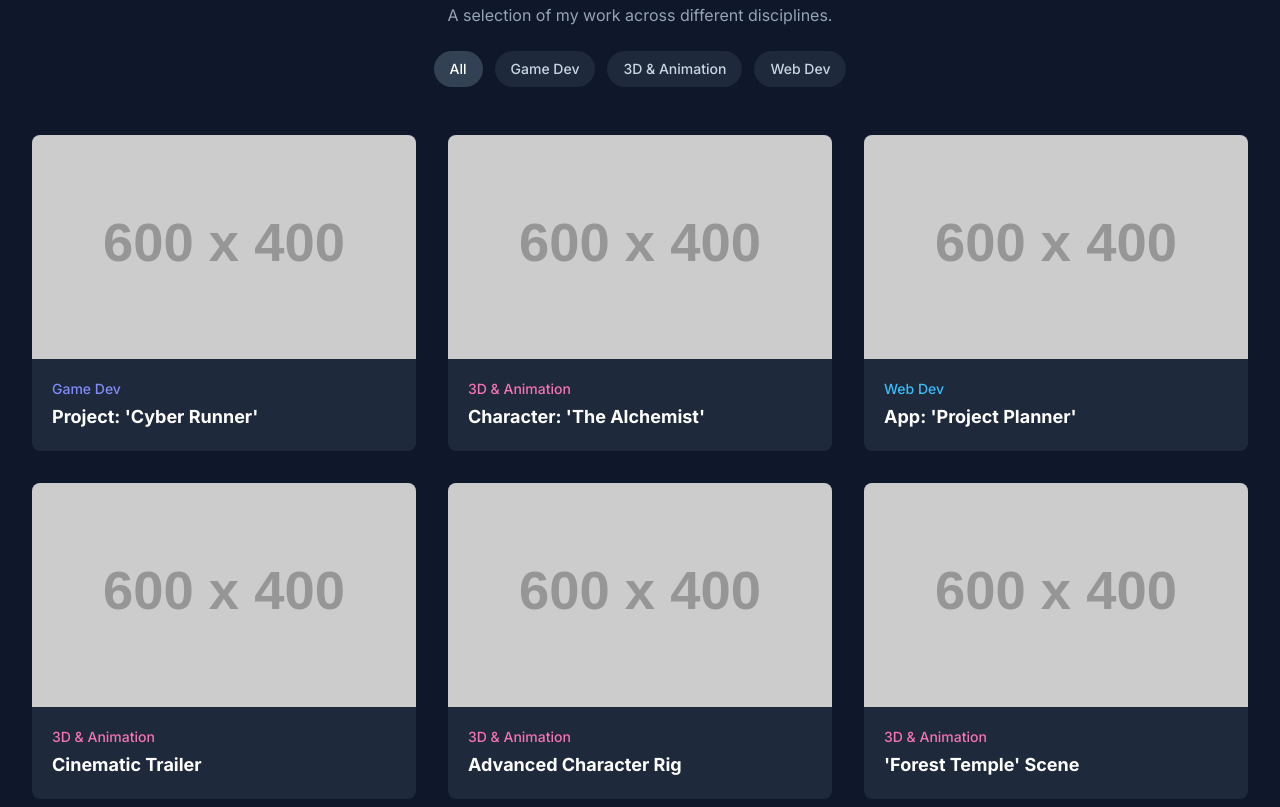
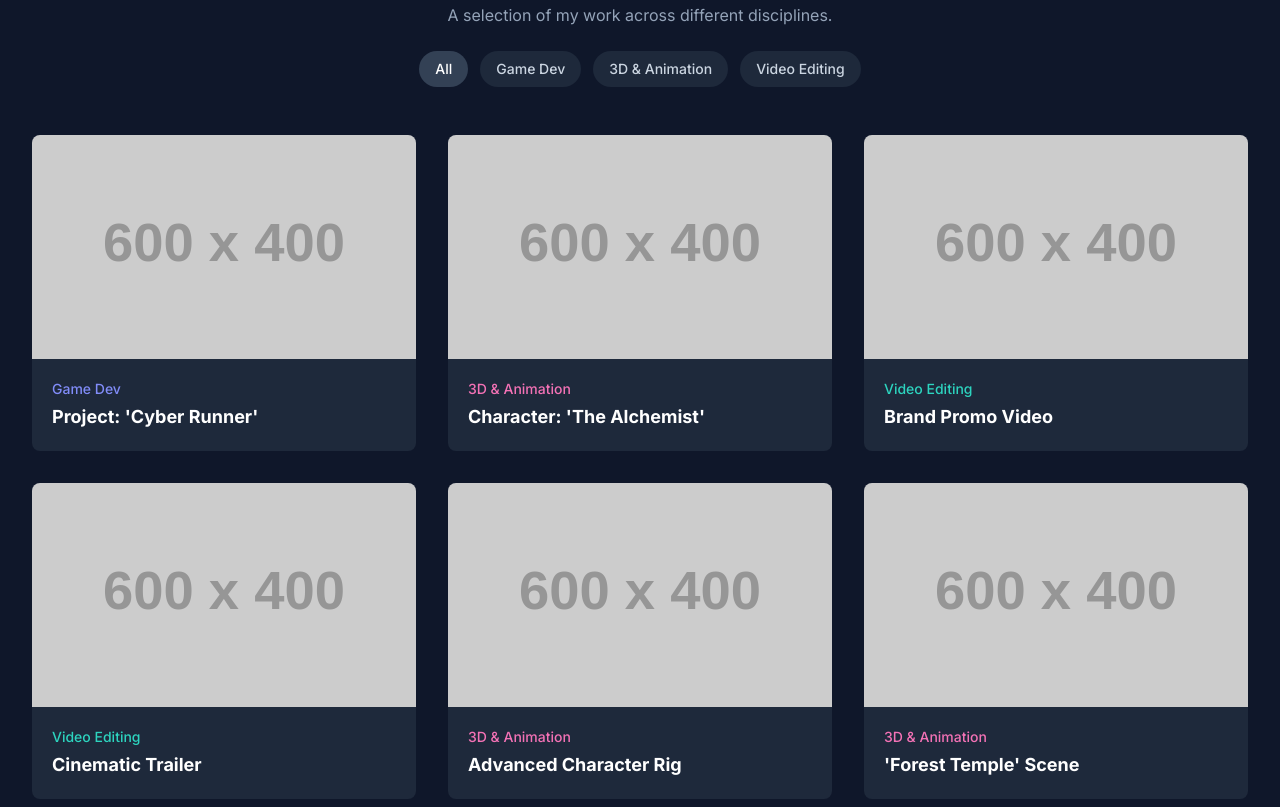
Before and after one commit to DammyBot/portfolio_updated, a plain HTML site: page index.html in a window 1280 px wide. Shown: the part 1373-2180 px from the top of the page. Drawn offline with nearby package versions, Linux system fonts and the light colour scheme; placeholder pictures from the web are drawn by us.

Commit message:
minor updates, just to add my links and projects

```diff
--- a/index.html
+++ b/index.html
@@ -105,9 +105,9 @@
                     <button data-category="3D & Animation"
                         class="filter-btn bg-slate-800 text-slate-300 text-sm font-medium py-2 px-4 rounded-full hover:bg-indigo-600 hover:text-white transition-colors">3D
                         & Animation</button>
-                    <button data-category="Web Dev"
-                        class="filter-btn bg-slate-800 text-slate-300 text-sm font-medium py-2 px-4 rounded-full hover:bg-indigo-600 hover:text-white transition-colors">Web
-                        Dev</button>
+                    <button data-category="Video Editing"
+                        class="filter-btn bg-slate-800 text-slate-300 text-sm font-medium py-2 px-4 rounded-full hover:bg-indigo-600 hover:text-white transition-colors">Video
+                        Editing</button>
                 </div>
             </div>
 
@@ -143,9 +143,9 @@
                 <div>
                     <h3 class="text-xl font-bold text-white mb-3">Web &amp; Post-Production</h3>
                     <ul class="space-y-2 text-slate-400">
-                        <li><span class="text-sky-400 mr-2">&#8227;</span>React.js & JavaScript</li>
-                        <li><span class="text-sky-400 mr-2">&#8227;</span>Video Editing (Premiere Pro)</li>
-                        <li><span class="text-sky-400 mr-2">&#8227;</span>Motion Graphics (After Effects)</li>
+                        <li><span class="text-teal-400 mr-2">&#8227;</span>Premiere Pro</li>
+                        <li><span class="text-teal-400 mr-2">&#8227;</span>After Effects</li>
+                        <li><span class="text-teal-400 mr-2">&#8227;</span>Color Grading & Sound Design</li>
                     </ul>
                 </div>
             </div>
--- a/json/projects.json
+++ b/json/projects.json
@@ -6,7 +6,8 @@
         "categoryColor": "text-indigo-400",
         "description": "An endless runner game built in Unity, featuring procedural level generation and character rigging.",
         "imageUrl": "https://placehold.co/600x400/1e293b/94a3b8?text=Game+Dev+Project",
-        "iconKey": "play"
+        "iconKey": "play",
+        "projectUrl": "#"
     },
     {
         "id": 2,
@@ -15,25 +16,28 @@
         "categoryColor": "text-pink-400",
         "description": "A high-poly character model sculpted, textured, and rigged for animation in Blender.",
         "imageUrl": "https://placehold.co/600x400/1e293b/94a3b8?text=3D+Character+Model",
-        "iconKey": "cube"
+        "iconKey": "cube",
+        "projectUrl": "#"
     },
     {
         "id": 3,
-        "title": "App: 'Project Planner'",
-        "category": "Web Dev",
-        "categoryColor": "text-sky-400",
-        "description": "A task management dashboard built with React.js, featuring a modern UI and real-time updates.",
-        "imageUrl": "https://placehold.co/600x400/1e293b/94a3b8?text=React.js+App+UI",
-        "iconKey": "link"
+        "title": "Brand Promo Video",
+        "category": "Video Editing",
+        "categoryColor": "text-teal-400",
+        "description": "A high-energy promotional video edited for a product launch, featuring motion graphics.",
+        "imageUrl": "https://placehold.co/600x400/1e293b/94a3b8?text=Promo+Video",
+        "iconKey": "film",
+        "projectUrl": "#"
     },
     {
         "id": 4,
         "title": "Cinematic Trailer",
-        "category": "3D & Animation",
-        "categoryColor": "text-pink-400",
+        "category": "Video Editing",
+        "categoryColor": "text-teal-400",
         "description": "A short, cinematic trailer edited in Premiere Pro with motion graphics from After Effects.",
         "imageUrl": "https://placehold.co/600x400/1e293b/94a3b8?text=Animation+Reel",
-        "iconKey": "film"
+        "iconKey": "film",
+        "projectUrl": "#"
     },
     {
         "id": 5,
@@ -42,7 +46,8 @@
         "categoryColor": "text-pink-400",
         "description": "A complex character rig with custom controls and constraints for expressive animation.",
         "imageUrl": "https://placehold.co/600x400/1e293b/94a3b8?text=Character+Rigging",
-        "iconKey": "camera"
+        "iconKey": "camera",
+        "projectUrl": "#"
     },
     {
         "id": 6,
@@ -51,6 +56,7 @@
         "categoryColor": "text-pink-400",
         "description": "An environment art piece created in Unreal Engine 5, utilizing Nanite and Lumen.",
         "imageUrl": "https://placehold.co/600x400/1e293b/94a3b8?text=3D+Environment",
-        "iconKey": "image"
+        "iconKey": "image",
+        "projectUrl": "#"
     }
 ]
--- a/scripts/main.js
+++ b/scripts/main.js
@@ -33,9 +33,13 @@ document.addEventListener('DOMContentLoaded', () => {
         filteredProjects.forEach(project => {
             const iconSvg = iconsData[project.iconKey] || ''; // Get the icon SVG
 
-            const projectCard = document.createElement('div');
-            projectCard.className = 'group bg-slate-800 rounded-lg overflow-hidden project-card transition-all duration-300 hover:shadow-2xl hover:shadow-indigo-500/20';
-            projectCard.innerHTML = `
+            const projectLink = document.createElement('a');
+            projectLink.href = project.projectUrl;
+            projectLink.target = '_blank'; // Open in new tab
+            projectLink.rel = 'noopener noreferrer';
+            projectLink.className = 'group bg-slate-800 rounded-lg overflow-hidden project-card transition-all duration-300 hover:shadow-2xl hover:shadow-indigo-500/20 block';
+
+            projectLink.innerHTML = `
                 <div class="relative">
                     <img src="${project.imageUrl}" alt="${project.title}" class="w-full h-56 object-cover transition-transform duration-300 ease-in-out">
                     <div class="absolute inset-0 bg-black/50 flex items-center justify-center opacity-0 transition-opacity duration-300 project-overlay">
@@ -47,7 +51,7 @@ document.addEventListener('DOMContentLoaded', () => {
                     <h3 class="text-lg font-bold text-white mt-1">${project.title}</h3>
                 </div>
             `;
-            galleryGrid.appendChild(projectCard);
+            galleryGrid.appendChild(projectLink);
         });
     };
 
```
